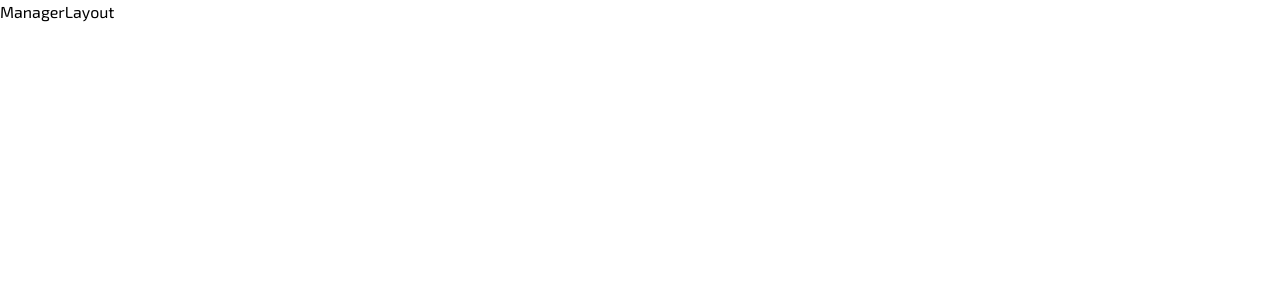
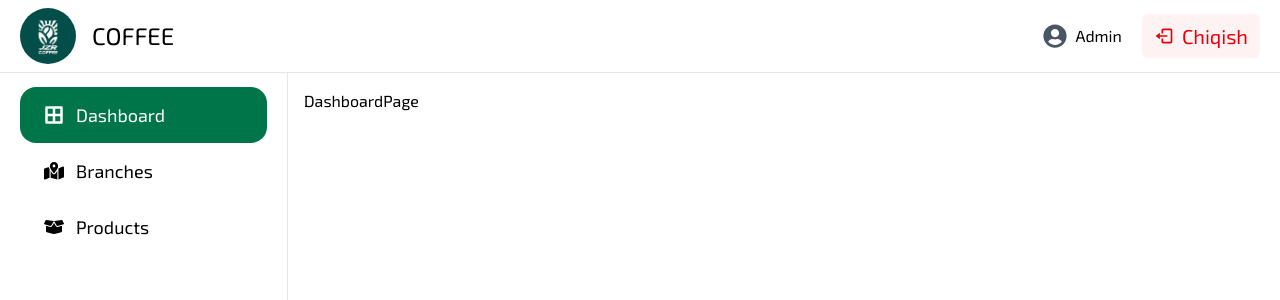
Before and after one commit to nuriddinovv/coffee, a React (Vite) app: page /admin in a window 1280 px wide. Shown: the top 300 px of the page. Built offline with nearby package versions, Linux system fonts and the light colour scheme; sample sign-in values are in the browser's storage.

Commit message:
added admin side

```diff
--- a/src/layouts/admin-layout.tsx
+++ b/src/layouts/admin-layout.tsx
@@ -1,9 +1,133 @@
-import type { FC } from "react";
+import { type FC } from "react";
+import logo from "/logo.jpg";
+import { FaUserCircle } from "react-icons/fa";
+import { useNavigate } from "react-router";
+import { BiLogOut } from "react-icons/bi";
+import { NavLink, Outlet } from "react-router";
+import {
+  FaCoffee,
+  FaBorderAll,
+  FaCookieBite,
+  FaBirthdayCake,
+} from "react-icons/fa";
+import { RiDrinks2Fill } from "react-icons/ri";
+import { FaMapLocationDot } from "react-icons/fa6";
+import { FaBoxOpen } from "react-icons/fa";
 
 export const AdminLayout: FC = () => {
+  const navigate = useNavigate();
+
+  const logout = () => {
+    localStorage.clear();
+    navigate("/auth");
+  };
+
   return (
-    <div>
-      <h1>ManagerLayout</h1>
-    </div>
+    <>
+      {/* NavBar */}
+      <div className="flex items-center justify-between bg-[#FFFFFF] border-b border-b-[#E5E7EB] px-5 py-2 select-none">
+        <div className="flex items-center w-72">
+          <img
+            src={logo}
+            width="56"
+            height="56"
+            alt="JZR COFFEE"
+            className="rounded-full"
+          />
+          <p className="font-normal text-[24px] ml-4">COFFEE</p>
+        </div>
+
+        {/* <div className="relative w-full max-w-[700px]">
+        <FaSearch className="absolute left-3 top-1/2 -translate-y-1/2 text-gray-400 text-sm" />
+        <input
+          type="text"
+          value={value}
+          onChange={onChange}
+          placeholder="Поиск..."
+          className="
+            w-full
+            h-10
+            pl-10 pr-3 py-2
+            rounded-lg
+            bg-gray-100
+            border border-gray-300
+            focus:outline-none
+            focus:border-green-600
+            focus:ring-1
+            focus:ring-green-600
+            transition
+          "
+        />
+      </div> */}
+
+        <div className="flex items-center">
+          <span className="flex items-center mr-5">
+            <FaUserCircle className="text-gray-600 text-2xl" />
+            <p className="ml-2">Admin</p>
+          </span>
+          <button
+            onClick={logout}
+            className="
+                    flex items-center gap-2 w-full
+                    px-3 py-2 text-xl text-red-600
+                    bg-red-50 rounded-md hover:bg-red-200 transition
+                  "
+          >
+            <BiLogOut className="text-red-600 text-xl" />
+            Chiqish
+          </button>
+        </div>
+      </div>
+      {/* CategoriesBar and Outlet */}
+
+      <div className="flex h-screen">
+        <div className="w-72 h-full bg-[#FFFFFF] flex flex-col items-center px-5 py-3.5 border-r border-r-[#E5E7EB]">
+          <NavLink
+            to="/admin"
+            end
+            className={({ isActive }) =>
+              [
+                "flex items-center gap-3  px-6 py-3.5 rounded-2xl transition-all w-full",
+                "text-lg font-normal",
+                isActive ? "bg-[#00754A]  text-white " : "text-black",
+              ].join(" ")
+            }
+          >
+            <FaBorderAll className="text-xl" />
+            Dashboard
+          </NavLink>
+          <NavLink
+            to="branches"
+            className={({ isActive }) =>
+              [
+                "flex items-center gap-3  px-6 py-3.5 rounded-2xl transition-all w-full",
+                "text-lg font-normal",
+                isActive ? "bg-[#00754A]  text-white " : "text-black",
+              ].join(" ")
+            }
+          >
+            <FaMapLocationDot className="text-xl" />
+            Branches
+          </NavLink>
+          <NavLink
+            to="products"
+            className={({ isActive }) =>
+              [
+                "flex items-center gap-3  px-6 py-3.5 rounded-2xl transition-all w-full",
+                "text-lg font-normal",
+                isActive ? "bg-[#00754A]  text-white " : "text-black",
+              ].join(" ")
+            }
+          >
+            <FaBoxOpen className="text-xl" />
+            Products
+          </NavLink>
+        </div>
+        {/* Outlet(other pages) */}
+        <div className="flex-1 overflow-auto p-4">
+          <Outlet />
+        </div>
+      </div>
+    </>
   );
 };
--- a/src/pages/admin/Home.tsx
+++ /dev/null
@@ -1,9 +0,0 @@
-import type { FC } from "react";
-
-export const Home: FC = () => {
-  return (
-    <div>
-      <h1>Home</h1>
-    </div>
-  );
-};
--- /dev/null
+++ b/src/pages/admin/branches.tsx
@@ -0,0 +1,5 @@
+import type { FC } from "react";
+
+export const BranchesAdminPage: FC = () => {
+  return <div></div>;
+};
--- /dev/null
+++ b/src/pages/admin/dashboard.tsx
@@ -0,0 +1,9 @@
+import type { FC } from "react";
+
+export const DashboardAdminPage: FC = () => {
+  return (
+    <div>
+      <h1>DashboardPage</h1>
+    </div>
+  );
+};
--- /dev/null
+++ b/src/pages/admin/products.tsx
@@ -0,0 +1,9 @@
+import type { FC } from "react";
+
+export const ProductsAdminPage: FC = () => {
+  return (
+    <div>
+      <h1>ProductsAdminPage</h1>
+    </div>
+  );
+};
--- a/src/router/index.tsx
+++ b/src/router/index.tsx
@@ -1,7 +1,7 @@
 import { createBrowserRouter, redirect } from "react-router";
 import { getUserId } from "@/utils/auth";
 import { SellerLayout } from "@/layouts/seller-layout";
-import { Home } from "@/pages/admin/Home";
+import { DashboardAdminPage } from "@/pages/admin/dashboard";
 import { AdminLayout } from "@/layouts/admin-layout";
 import { Auth } from "@/pages/auth";
 import { AllProductsPage } from "@/pages/seller/all";
@@ -10,6 +10,8 @@ import { CookiesPage } from "@/pages/seller/cookies";
 import { DesertsPage } from "@/pages/seller/deserts";
 import { DrinksPage } from "@/pages/seller/drinks";
 import { ErrorPage } from "@/pages/error";
+import { BranchesAdminPage } from "@/pages/admin/branches";
+import { ProductsAdminPage } from "@/pages/admin/products";
 
 const requireAuth = async () => {
   const id = getUserId();
@@ -28,7 +30,11 @@ export const router = createBrowserRouter([
     path: "/admin",
     loader: requireAuth,
     element: <AdminLayout />,
-    children: [{ index: true, element: <Home /> }],
+    children: [
+      { index: true, element: <DashboardAdminPage /> },
+      { path: "branches", element: <BranchesAdminPage /> },
+      { path: "products", element: <ProductsAdminPage /> },
+    ],
   },
   {
     path: "/",
```
